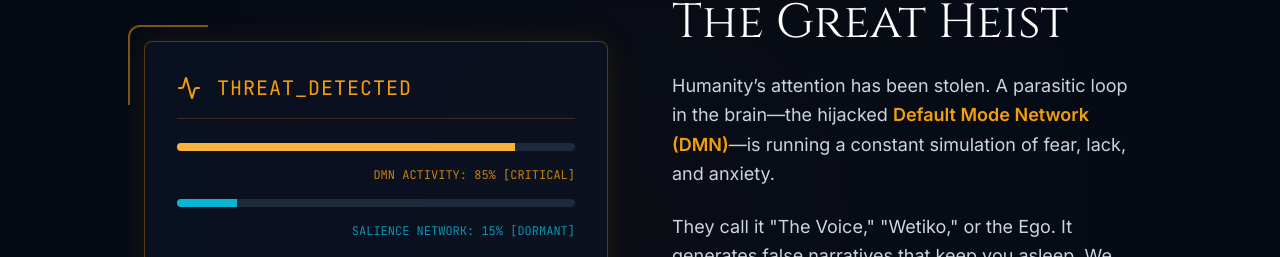
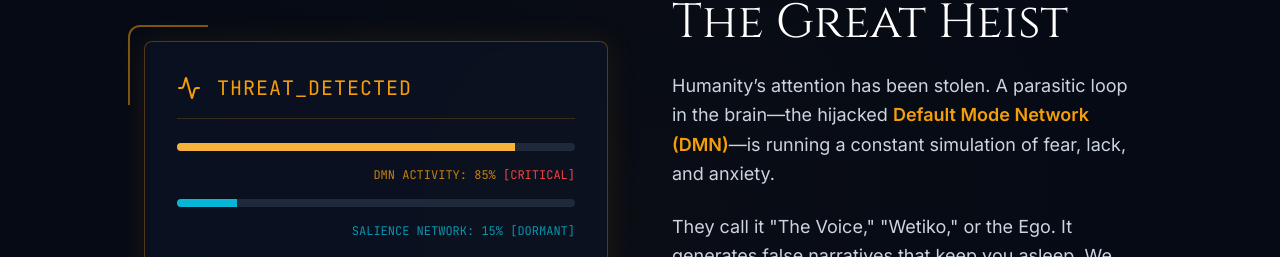
Before and after one commit to ClaimFreedomDotOrg/TameTheDMN, a React (Vite) app: page / in a window 1280 px wide. Shown: the part 898-1155 px from the top of the page. Built offline with nearby package versions, Linux system fonts and the light colour scheme.

Commit message:
fix(ProblemSection): Highlight critical DMN activity status in red

```diff
--- a/components/ProblemSection.tsx
+++ b/components/ProblemSection.tsx
@@ -22,7 +22,7 @@ export const ProblemSection: React.FC = () => {
                         <div className="absolute inset-0 bg-white/20 animate-pulse"></div>
                     </div>
                   </div>
-                  <p className="font-mono text-xs text-dmn-amber/80 text-right">DMN ACTIVITY: 85% [CRITICAL]</p>
+                  <p className="font-mono text-xs text-dmn-amber/80 text-right">DMN ACTIVITY: 85% <span className="text-red-500">[CRITICAL]</span></p>
 
                   <div className="h-2 bg-slate-800 rounded overflow-hidden">
                     <div className="h-full bg-dmn-cyan w-[15%]"></div>
```
